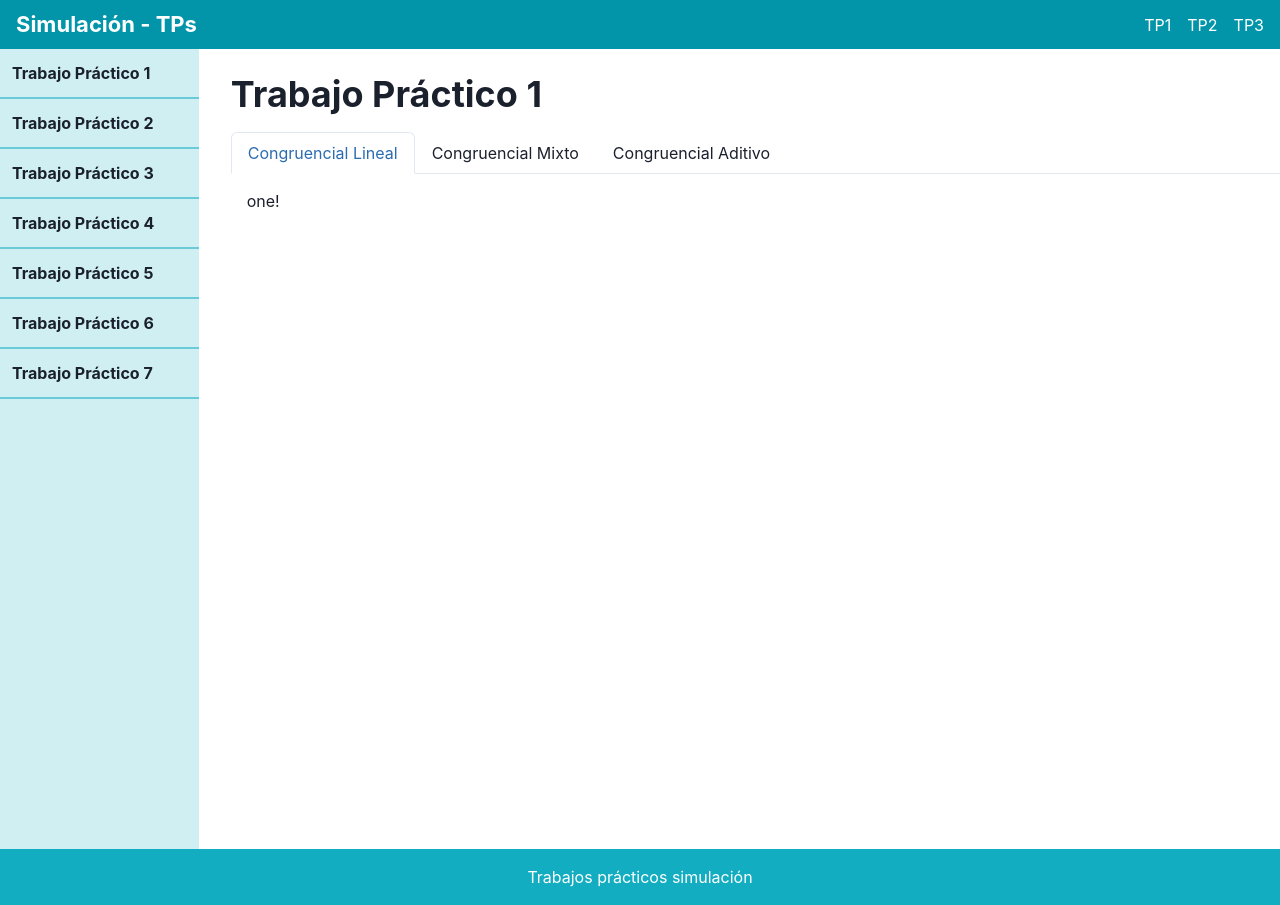
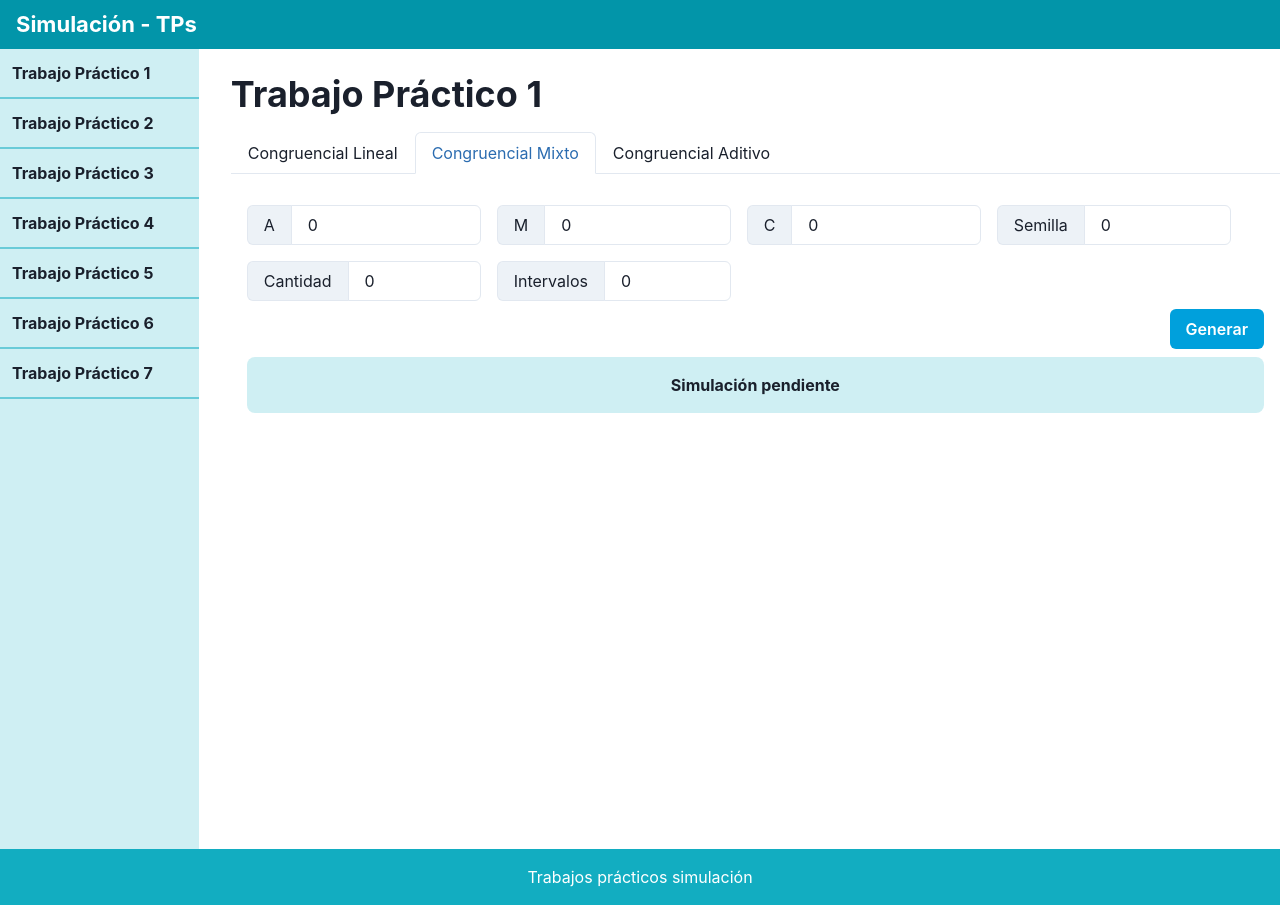
Before and after one commit to andybardagi/practicos-simulacion, a React (Vite) app: page / in a window 1280 px wide. Built offline with nearby package versions, Linux system fonts and the light colour scheme.

Commit message:
Add interaction between interface and generator

```diff
--- /dev/null
+++ b/src/components/InfoBox.tsx
@@ -0,0 +1,24 @@
+import { Box } from '@chakra-ui/react';
+import React from 'react';
+
+export default function InfoBox({ infoMsg }: { infoMsg: string[] }) {
+    if (infoMsg.length === 0) {
+        return null;
+    }
+
+    return (
+        <Box
+            bgColor={'#12ADC133'}
+            display={'grid'}
+            placeItems="center"
+            py={4}
+            px={8}
+            borderRadius={8}
+            fontWeight="bold"
+        >
+            {infoMsg.map((message) => (
+                <p>{message}</p>
+            ))}
+        </Box>
+    );
+}
--- a/src/components/Navbar.tsx
+++ b/src/components/Navbar.tsx
@@ -16,9 +16,7 @@ export default function Navbar() {
                     alignItems="center"
                     color={'#fff'}
                 >
-                    <Text>TP1</Text>
-                    <Text>TP2</Text>
-                    <Text>TP3</Text>
+
                 </Flex>
             </Flex>
             <div></div>
--- a/src/components/TP1.tsx
+++ b/src/components/TP1.tsx
@@ -18,15 +18,11 @@ import { test } from '../simulation/tp1/consoleTest';
 import CombinedCongruent from './TP1/CombinedCongruent';
 
 export default function TP1() {
-    useEffect(() => {
-        test();
-    }, []);
-
     return (
         <Box m={4} w="100%">
             <Heading>Trabajo Práctico 1</Heading>
-
-            <Tabs variant="enclosed" mt={4} w="100%">
+            {/*With the defaultIndex = 1 starts in the second tab: CombinedCongruent*/}
+            <Tabs variant="enclosed" mt={4} w="100%" defaultIndex={1}>
                 <TabList>
                     <Tab>Congruencial Lineal</Tab>
                     <Tab>Congruencial Mixto</Tab>
@@ -34,7 +30,7 @@ export default function TP1() {
                 </TabList>
                 <TabPanels>
                     <TabPanel>
-                        <p>one!</p>
+                        <p>Desarollo pendiente</p>
                     </TabPanel>
                     <TabPanel>
                         <CombinedCongruent />
--- a/src/components/TP1/CombinedCongruent.tsx
+++ b/src/components/TP1/CombinedCongruent.tsx
@@ -8,7 +8,11 @@ import {
 } from '@chakra-ui/react';
 import React, { useState } from 'react';
 import { number, object } from 'yup';
+import { IInterval } from '../../simulation/tp1/IIntervals';
+import { generateNumbersTP1 } from '../../simulation/tp1/main';
+import { randomGenerationMethods } from '../../simulation/tp1/method.enum';
 import ErrorBox from '../ErrorBox';
+import InfoBox from '../InfoBox';
 
 export default function CombinedCongruent() {
     const [formValues, SetformValues] = useState({
@@ -16,10 +20,18 @@ export default function CombinedCongruent() {
         c: '0',
         m: '0',
         x0: '0',
+        quantity: '0',
+        intervalQuantity: '0',
     });
     const [error, setError] = useState({
         error: false,
         message: [],
+    });
+
+    const [result, setResult] = useState({
+        generated: false,
+        intervals: [] as IInterval[],
+        generatedNumbersCount: 0,
     });
 
     const validationSchema = object().shape({
@@ -35,6 +47,9 @@ export default function CombinedCongruent() {
         x0: number()
             .min(0, 'El valor de la semilla no puede ser negativo')
             .required('Debe ingresar un valor para la semilla (x0)'),
+        quantity: number()
+            .min(1, 'La cantidad de valores a generar debe ser mayor a 0')
+            .required('Debe ingresar un valor para la cantidad'),
     });
 
     const handleValueChange = (e: React.ChangeEvent<HTMLInputElement>) => {
@@ -53,13 +68,32 @@ export default function CombinedCongruent() {
         setError({
             error: false,
             message: [],
-        })
+        });
         validationSchema
             .validate(formValues, { abortEarly: false })
             .then(() => {
                 console.log('formValues', formValues);
+
+                const simulationResult = generateNumbersTP1(
+                    randomGenerationMethods.combinedCongruent,
+                    {
+                        a: parseInt(formValues.a, 10),
+                        c: parseInt(formValues.c, 10),
+                        m: parseInt(formValues.m, 10),
+                        x0: parseInt(formValues.x0, 10),
+                    },
+                    parseInt(formValues.intervalQuantity, 10),
+                    parseInt(formValues.quantity, 10),
+                );
+
+                setResult({
+                    generated: true,
+                    intervals: simulationResult.intervals,
+                    generatedNumbersCount: simulationResult.totalCounter,
+                });
             })
             .catch((err) => {
+                console.log(err)
                 setError({
                     error: true,
                     message: err.inner.map(
@@ -71,9 +105,9 @@ export default function CombinedCongruent() {
     };
 
     return (
-        <>
-            <Flex direction={'row'} gap={4} mt={4}>
-                <InputGroup>
+        <Box>
+            <Flex direction={'row'} gap={4} mt={4} flexWrap="wrap" maxW="100%">
+                <InputGroup minWidth={'200px'} maxWidth="23%">
                     <InputLeftAddon children="A" />
                     <Input
                         type="number"
@@ -83,7 +117,8 @@ export default function CombinedCongruent() {
                         placeholder="Ingrese el valor de A"
                     />
                 </InputGroup>
-                <InputGroup>
+
+                <InputGroup minWidth={'200px'} maxWidth="23%">
                     <InputLeftAddon children="M" />
                     <Input
                         onChange={handleValueChange}
@@ -92,7 +127,8 @@ export default function CombinedCongruent() {
                         placeholder="Ingrese el valor de M"
                     />
                 </InputGroup>
-                <InputGroup>
+
+                <InputGroup minWidth={'200px'} maxWidth="23%">
                     <InputLeftAddon children="C" />
                     <Input
                         onChange={handleValueChange}
@@ -101,13 +137,34 @@ export default function CombinedCongruent() {
                         placeholder="Ingrese el valor de C"
                     />
                 </InputGroup>
-                <InputGroup>
+
+                <InputGroup minWidth={'200px'} maxWidth="23%">
                     <InputLeftAddon children="Semilla" />
                     <Input
                         onChange={handleValueChange}
                         name="x0"
                         value={formValues.x0}
                         placeholder="Ingrese el valor semilla"
+                    />
+                </InputGroup>
+
+                <InputGroup minWidth={'200px'} maxWidth="23%">
+                    <InputLeftAddon children="Cantidad" />
+                    <Input
+                        onChange={handleValueChange}
+                        name="quantity"
+                        value={formValues.quantity}
+                        placeholder="Ingrese la cantidad de valores a generar"
+                    />
+                </InputGroup>
+
+                <InputGroup minWidth={'200px'} maxWidth="23%">
+                    <InputLeftAddon children="Intervalos" />
+                    <Input
+                        onChange={handleValueChange}
+                        name="intervalQuantity"
+                        value={formValues.intervalQuantity}
+                        placeholder="Ingrese la cantidad de valores a generar"
                     />
                 </InputGroup>
             </Flex>
@@ -117,7 +174,11 @@ export default function CombinedCongruent() {
                 </Button>
             </Flex>
 
-            < ErrorBox errorMsg={error.message}/>
-        </>
+            <ErrorBox errorMsg={error.message} />
+
+            {result.generated ? <Box>
+                Generados!
+            </Box> : <InfoBox infoMsg={['Simulación pendiente']}/>}
+        </Box>
     );
 }
--- /dev/null
+++ b/src/simulation/tp1/IIntervals.ts
@@ -0,0 +1,6 @@
+export interface IInterval {
+    lowerLimit: number;
+    upperLimit: number;
+    quantity: number;
+    numbers: number[];
+}
--- /dev/null
+++ b/src/simulation/tp1/IntervalHandler.ts
@@ -0,0 +1,79 @@
+import { IInterval } from './IIntervals';
+export class IntervalHandler {
+    private minValue?: number;
+    private maxValue?: number;
+    private intervalQuantity: number;
+    private intervalRange: number = 0;
+    private totalCounter: number;
+    private intervals: IInterval[];
+    private numbers: number[] = [];
+
+    constructor(intervalQuantity: number) {
+        this.intervalQuantity = intervalQuantity;
+        this.totalCounter = 0;
+        this.intervals = [];
+    }
+
+    public addNumber(number: number): void {
+        if (this.minValue == undefined) {
+            this.minValue = number;
+        } else {
+            this.minValue = number < this.minValue ? number : this.minValue;
+        }
+
+        if (this.maxValue == undefined) {
+            this.maxValue = number;
+        } else {
+            this.maxValue = number > this.maxValue ? number : this.maxValue;
+        }
+
+        this.totalCounter++;
+        this.numbers.push(number);
+    }
+
+    public getIntervalIndex(number: number): number {
+        if (this.minValue != undefined && this.maxValue != undefined) {
+            return Math.floor((number - this.minValue) / this.intervalRange);
+        } else {
+            throw Error(
+                'The method getIntervalIndex was invocated before simulation',
+            );
+        }
+    }
+
+    public processIntervals(): void {
+        if (this.minValue == undefined || this.maxValue == undefined) {
+            throw Error(
+                'The methos processIntervals was invocated before simulation',
+            );
+        }
+        // Calculate the interval range
+        this.intervalRange =
+            (this.maxValue - this.minValue) / this.intervalQuantity;
+
+        // Calculate the intervals and creates them into the interval array
+        for (let i = 0; i < this.intervalQuantity; i++) {
+            this.intervals.push({
+                lowerLimit: this.minValue + i * this.intervalRange,
+                upperLimit: this.minValue + (i + 1) * this.intervalRange,
+                quantity: 0,
+                numbers: [],
+            });
+        }
+
+        // Process the simulated numbers and add it into the intervals
+        for (let i = 0; i < this.numbers.length; i++) {
+            const intervalIndex = this.getIntervalIndex(this.numbers[i]);
+            this.intervals[intervalIndex].quantity++;
+            this.intervals[intervalIndex].numbers.push(this.numbers[i]);
+        }
+    }
+
+    public getIntervals() {
+        return this.intervals;
+    }
+
+    public getCounter(): number {
+        return this.totalCounter;
+    }
+}
--- /dev/null
+++ b/src/simulation/tp1/main.ts
@@ -0,0 +1,49 @@
+import { CombinedCongruentGenerator } from './Generators/CombinedCongruentGenerator';
+import { IRandomGenerator } from './Generators/GeneratorInterface';
+import { randomGenerationMethods } from './method.enum';
+import { MultiplicativeCongruentGenerator } from './Generators/MultiplicativeCongruentGenerator';
+import { IntervalHandler } from './IntervalHandler';
+
+
+export const generateNumbersTP1 = (
+    method: randomGenerationMethods,
+    data: {
+        a: number;
+        c: number;
+        m: number;
+        x0: number;
+    },
+    intervalQuantity: number,
+    quantity: number,
+) => {
+    // Create the random number generator based on the method
+    let generator: IRandomGenerator | null =
+        method === randomGenerationMethods.linearCongruent
+            ? new CombinedCongruentGenerator(data.a, data.c, data.m, data.x0)
+            : method == randomGenerationMethods.multiplicativeCongruent
+            ? new MultiplicativeCongruentGenerator(data.a, data.m, data.x0)
+            : null;
+
+    if (generator == null) {
+        throw Error('Invalid method');
+    }
+
+    // Create the interval handler
+    const intervalHandler = new IntervalHandler(intervalQuantity);
+
+    // Generate the numbers and add them to the interval handler
+    let i: number;
+    for (i = 0; i < quantity; i++) {
+        intervalHandler.addNumber(generator.generateRandom());
+    }
+
+    // Process the intervals on the intervalHandler.
+    intervalHandler.processIntervals();
+
+    const result = {
+        intervals: intervalHandler.getIntervals(),
+        totalCounter: intervalHandler.getCounter(),
+    };
+
+    return result;
+};
--- a/src/simulation/tp1/method.enum.ts
+++ b/src/simulation/tp1/method.enum.ts
@@ -1,5 +1,5 @@
 export enum randomGenerationMethods {
-  linearCongruent = 1,
-  multiplicativeCongruent = 2,
-  mixedCongruent = 3,
+    linearCongruent = 1,
+    multiplicativeCongruent = 2,
+    combinedCongruent = 3,
 }
```
Also changed, not shown: 1 other file (tests, documents, lock files or other folders).
